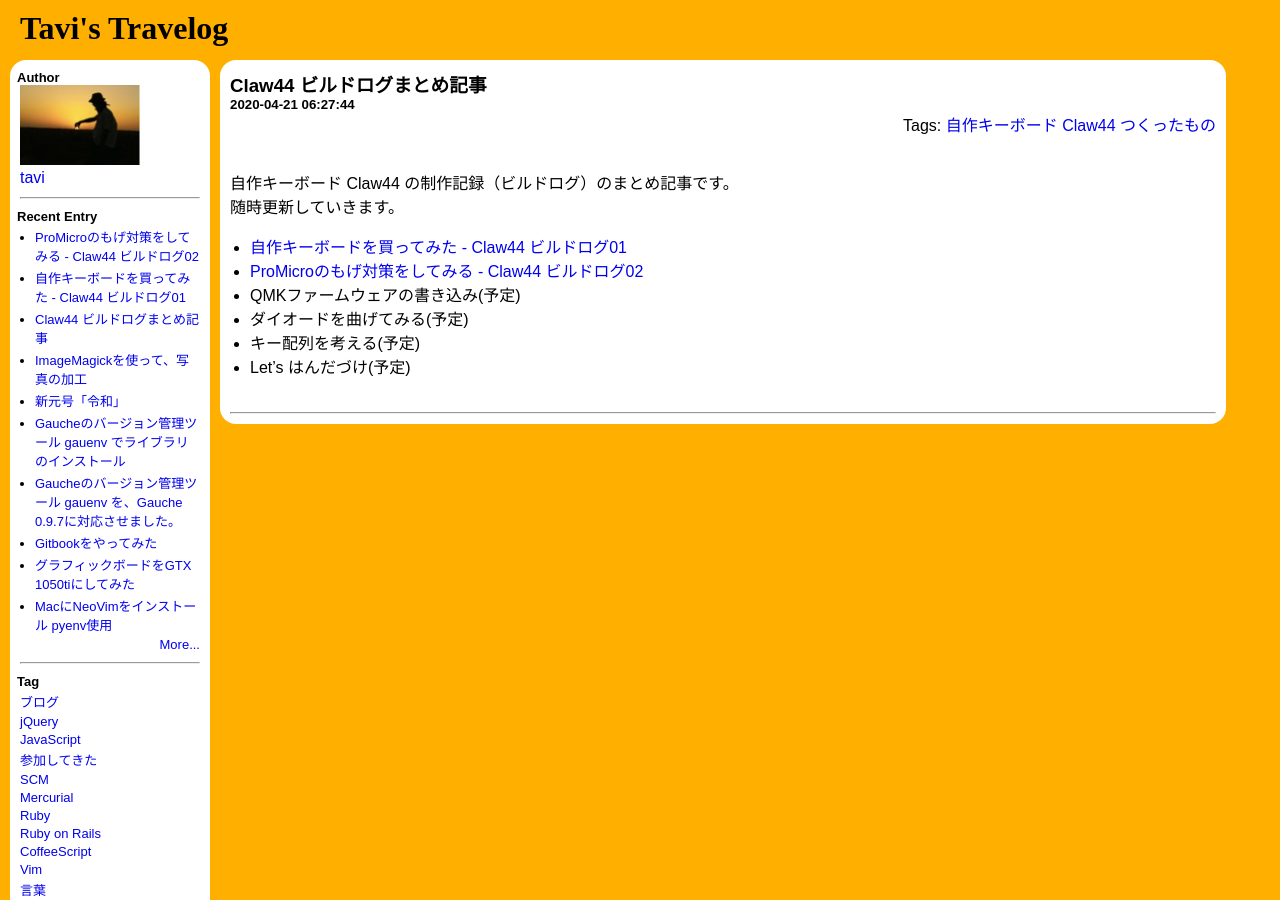
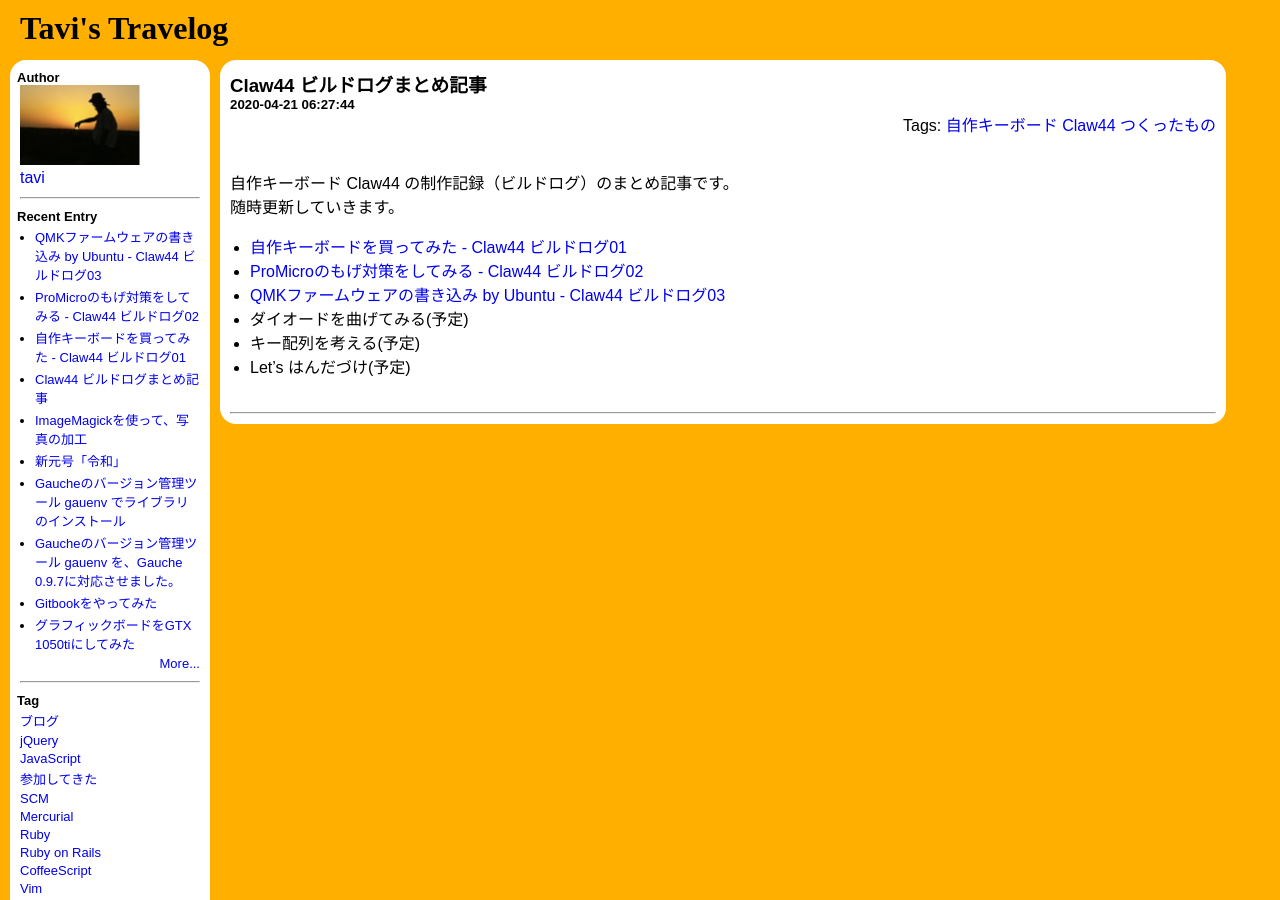
Before and after one commit to ryotakato/ryotakato.github.io, a Jekyll site: the page built from _posts/2020-04-21-claw44-buildlog-00.md, in a window 1280 px wide and 900 px high. Built offline with Jekyll 4.4.1, drawn with Linux system fonts in a browser that asks for light colours; some of the changed lines change nothing that is shown.

Commit message:
post article

````diff
--- a/_posts/2020-04-21-claw44-buildlog-00.md
+++ b/_posts/2020-04-21-claw44-buildlog-00.md
@@ -12,7 +12,7 @@
 
 * [自作キーボードを買ってみた - Claw44 ビルドログ01](/2020/04/22/claw44-buildlog-01)
 * [ProMicroのもげ対策をしてみる - Claw44 ビルドログ02](/2020/04/23/claw44-buildlog-02)
-* QMKファームウェアの書き込み(予定)
+* [QMKファームウェアの書き込み by Ubuntu - Claw44 ビルドログ03](/2020/04/24/claw44-buildlog-03)
 * ダイオードを曲げてみる(予定)
 * キー配列を考える(予定)
 * Let's はんだづけ(予定)
--- /dev/null
+++ b/_posts/2020-04-24-claw44-buildlog-03.md
@@ -0,0 +1,524 @@
+---
+layout: post
+title: "QMKファームウェアの書き込み by Ubuntu - Claw44 ビルドログ03"
+tags : [自作キーボード, Claw44, つくったもの]
+date: 2020-04-24 05:34:44
+---
+
+[前回](/2020/04/23/claw44-buildlog-02)は、ProMicroのもげ対策をしたので、
+そのまま次はProMicroにQMKファームウェアを書き込んだ。
+今回はその記録。
+エラーがでたりしたので、その対策も合わせて。
+
+なお、今までのはビルドガイドに書いてなかったけど、今後はしっかりとビルドガイドを読むことをおすすめする。
+[Claw44 v2 ビルドガイド - yfuku blog](https://blog.yfuku.com/entry/claw44_buildguide)
+
+QMKファームウェアの書き込みについては下記
+[ファームウェア - yfuku blog](https://blog.yfuku.com/entry/claw44_buildguide_farmware)
+
+Claw44は最初からQMKファームウェアが書き込んであるから、デフォルトキーマップで十分という人は、
+この手順は飛ばしても構わないと思う。
+
+
+### QMKファームウェア
+
+QMKファームウェアとは、ProMicroに書き込みファームウェアの一種。
+どのキーを押されたかというのを管理しているプログラムのことだ。
+キーを押したときの電気信号を、PCに伝える前に実際の値に変換しているところと言ってもいいと思う。
+その他、OLEDの描画なども担っている。
+
+キーをPCに伝えるものなので、
+自分の好きなようにキーマップをいじりたいと思った場合、
+このQMKファームウェアを書き換えていくことになる。
+まさにこういうことができるのが、自作キーボードの醍醐味だよね。
+書き込みは一回だけやれば、そのキーボードを他PCに差し替えてもそのまま使えるので、OS側で何もしなくてよい。
+（まあ、どうせキーマップをあれこれいじっていくだろうから、今後何度もやるだろうけど）
+
+
+
+QMKファームウェアは基本的にC言語のソースだから、
+まずはプログラムが必要だが、しっかりとGithubのリポジトリがある。
+[qmk/qmk_firmware: Open-source keyboard firmware for Atmel AVR and Arm USB families](https://github.com/qmk/qmk_firmware)
+
+しっかりとしたドキュメントまで。すばらしい。
+[QMK Firmware](https://docs.qmk.fm/#/)
+
+QMK ConfiguratorとかQMK ToolboxみたいなGUIツールもあるみたいだけど、
+僕はあまり色々GUIのソフトはいれたくないというのもあり、
+自分でコマンドを叩くやり方でいく。
+そうじゃない人は、これをみるとわかりやすい。
+[プログラマーではない人向けのQMK Firmware入門 - Qiita](https://qiita.com/cactusman/items/ac41993d1682c6d8a12e)
+
+
+意外にも自作キーボード界隈ではLinuxでやる人は少数派なのか、Macが多い印象。
+次にWindowsかな。
+僕はUbuntuなので、今後やる人のために書いておく。
+
+参考になりそうなの
+[Linux/Macのターミナルだけで自作キーボードのファームウェアを書き込む一例 - Qiita](https://qiita.com/not13/items/d2ec93b27bcd4d890dcc)
+[QMK_firmwareで自作キーボードのキーマップの変更 - Qiita](https://qiita.com/mei28/items/66436b424c93f9ff6e41)
+
+
+
+### 環境
+
+* Ubuntu 18.04LTS (そういや、昨日20.04がでたらしいな)
+* bash 4.4.20 (shellは特にこだわりがないので、bashでいい派)
+
+
+では実践していこう
+
+
+### QMKファームウェアの準備
+
+まずは先のGithubリポジトリを自身のアカウントにforkしておく。
+別にこれはしなくてもいいんだけど、自分でキーマップを書き換えたいと思っているなら、
+リポジトリを用意しておくことをおすすめする。
+
+forkしたのがこれ
+[ryotakato/qmk_firmware](https://github.com/ryotakato/qmk_firmware)
+
+
+リポジトリから取得
+
+```bash
+$ git clone git@github.com:ryotakato/qmk_firmware.git
+```
+
+
+次にQMLのインストール(必要なライブラリなどが自動で入る)
+```bash
+$ ./qmk_firmware/util/qmk_install.sh
+```
+
+移動
+```bash
+$ cd qmk_firmware
+```
+
+あと、submoduleもしておく必要がある
+```bash
+$ make git-submodule
+```
+
+
+インストールが完了したら、ちゃんと動くかどうかの試しのビルド
+makeコマンドに、キーボード:レイアウト という形で指定する。
+指定できるものは決まっているのでkeyboardsディレクトリをみるとよい
+```bash
+$ make claw44:default
+
+QMK Firmware 0.8.108
+Making claw44/rev1 with keymap default
+
+avr-gcc (GCC) 5.4.0
+Copyright (C) 2015 Free Software Foundation, Inc.
+This is free software; see the source for copying conditions.  There is NO
+warranty; not even for MERCHANTABILITY or FITNESS FOR A PARTICULAR PURPOSE.
+
+Compiling: keyboards/claw44/i2c.c                                                                   [OK]
+Compiling: keyboards/claw44/serial.c                                                                [OK]
+Compiling: keyboards/claw44/ssd1306.c                                                               [OK]
+Compiling: keyboards/claw44/rev1/matrix.c                                                           [OK]
+Compiling: keyboards/claw44/rev1/split_util.c                                                       [OK]
+Compiling: keyboards/claw44/rev1/split_scomm.c                                                      [OK]
+Compiling: keyboards/claw44/lib/glcdfont.c                                                          [OK]
+Compiling: keyboards/claw44/lib/layer_state_reader.c                                                [OK]
+Compiling: keyboards/claw44/lib/logo_reader.c                                                       [OK]
+Compiling: keyboards/claw44/lib/keylogger.c                                                         [OK]
+Compiling: keyboards/claw44/claw44.c                                                                [OK]
+Compiling: keyboards/claw44/rev1/rev1.c                                                             [OK]
+Compiling: keyboards/claw44/keymaps/default/keymap.c                                                [OK]
+Compiling: quantum/quantum.c                                                                        [OK]
+Compiling: quantum/keymap_common.c                                                                  [OK]
+Compiling: quantum/keycode_config.c                                                                 [OK]
+Compiling: quantum/debounce/sym_g.c                                                                 [OK]
+Compiling: quantum/process_keycode/process_space_cadet.c                                            [OK]
+Compiling: quantum/process_keycode/process_magic.c                                                  [OK]
+Compiling: quantum/process_keycode/process_grave_esc.c                                              [OK]
+Compiling: tmk_core/common/host.c                                                                   [OK]
+Compiling: tmk_core/common/keyboard.c                                                               [OK]
+Compiling: tmk_core/common/action.c                                                                 [OK]
+Compiling: tmk_core/common/action_tapping.c                                                         [OK]
+Compiling: tmk_core/common/action_macro.c                                                           [OK]
+Compiling: tmk_core/common/action_layer.c                                                           [OK]
+Compiling: tmk_core/common/action_util.c                                                            [OK]
+Compiling: tmk_core/common/print.c                                                                  [OK]
+Compiling: tmk_core/common/debug.c                                                                  [OK]
+Compiling: tmk_core/common/util.c                                                                   [OK]
+Compiling: tmk_core/common/eeconfig.c                                                               [OK]
+Compiling: tmk_core/common/report.c                                                                 [OK]
+Compiling: tmk_core/common/avr/suspend.c                                                            [OK]
+Compiling: tmk_core/common/avr/timer.c                                                              [OK]
+Compiling: tmk_core/common/avr/bootloader.c                                                         [OK]
+Assembling: tmk_core/common/avr/xprintf.S                                                           [OK]
+Compiling: tmk_core/common/magic.c                                                                  [OK]
+Compiling: tmk_core/protocol/lufa/lufa.c                                                            [OK]
+Compiling: tmk_core/protocol/usb_descriptor.c                                                       [OK]
+Compiling: tmk_core/protocol/lufa/outputselect.c                                                    [OK]
+Compiling: lib/lufa/LUFA/Drivers/USB/Class/Common/HIDParser.c                                       [OK]
+Compiling: lib/lufa/LUFA/Drivers/USB/Core/AVR8/Device_AVR8.c                                        [OK]
+Compiling: lib/lufa/LUFA/Drivers/USB/Core/AVR8/EndpointStream_AVR8.c                                [OK]
+Compiling: lib/lufa/LUFA/Drivers/USB/Core/AVR8/Endpoint_AVR8.c                                      [OK]
+Compiling: lib/lufa/LUFA/Drivers/USB/Core/AVR8/Host_AVR8.c                                          [OK]
+Compiling: lib/lufa/LUFA/Drivers/USB/Core/AVR8/PipeStream_AVR8.c                                    [OK]
+Compiling: lib/lufa/LUFA/Drivers/USB/Core/AVR8/Pipe_AVR8.c                                          [OK]
+Compiling: lib/lufa/LUFA/Drivers/USB/Core/AVR8/USBController_AVR8.c                                 [OK]
+Compiling: lib/lufa/LUFA/Drivers/USB/Core/AVR8/USBInterrupt_AVR8.c                                  [OK]
+Compiling: lib/lufa/LUFA/Drivers/USB/Core/ConfigDescriptors.c                                       [OK]
+Compiling: lib/lufa/LUFA/Drivers/USB/Core/DeviceStandardReq.c                                       [OK]
+Compiling: lib/lufa/LUFA/Drivers/USB/Core/Events.c                                                  [OK]
+Compiling: lib/lufa/LUFA/Drivers/USB/Core/HostStandardReq.c                                         [OK]
+Compiling: lib/lufa/LUFA/Drivers/USB/Core/USBTask.c                                                 [OK]
+Linking: .build/claw44_rev1_default.elf                                                             [OK]
+Creating load file for flashing: .build/claw44_rev1_default.hex                                     [OK]
+Copying claw44_rev1_default.hex to qmk_firmware folder                                              [OK]
+Checking file size of claw44_rev1_default.hex                                                       [OK]
+ * The firmware size is fine - 20144/28672 (70%, 8528 bytes free)
+```
+
+
+これが終わると、カレントディレクトリに、ファイルができている
+これができていれば、一通り正しく準備できたということ
+
+```bash
+$ ls claw44_rev1_default.hex
+
+claw44_rev1_default.hex
+```
+
+
+
+### 自身用の新規キーマップ作成
+
+新規キーマップのディレクトリを作成するが、
+専用のシェルが用意してあって、助かる。
+なお、引数は、キーボードと、新規キーマップの名前。
+だいたい個人用のキーマップを作るときはその人のハンドルネームをつけることが多いらしい。
+
+```bash
+$ ./util/new_keymap.sh claw44 ryotakato
+ryotakato keymap directory created in: qmk_firmware/keyboards/claw44/keymaps/
+
+Compile a firmware file with your new keymap by typing:
+   make claw44:ryotakato
+from the qmk_firmware directory
+```
+
+では、これもビルド
+```bash
+$ make claw44:ryotakato
+
+・・・省略
+
+$ ls claw44_rev1_ryotakato.hex
+
+claw44_rev1_ryotakato.hex
+```
+
+次にキーマップの書き換えだが、
+これの詳細は別途記事にする予定なので、今は割愛。
+なんやかんや書き換えたと思ってください。
+
+```bash
+$ vim keyboards/claw44/keymaps/ryotakato/keymap.c
+```
+
+書き換えたら、再度ビルド
+
+```bash
+$ make claw44:ryotakato
+
+・・・省略
+
+$ ls claw44_rev1_ryotakato.hex
+
+claw44_rev1_ryotakato.hex
+```
+
+
+これで、自身のキーマップの書き込む用のファイルができた。
+
+
+
+
+### 実際にProMicroに書き込み
+
+正直ここまでは苦労せずにいったが、
+ここからが一番ひっかかった。
+
+
+まずは書き込む前に、
+ProMicroとPCをUSBでつなぐ。
+ここで前回のもげ対策が活きてくる
+
+つなぐと、Claw44のProMicroは緑のLEDが点灯した。
+どうやらこれが接続OKということらしい。
+
+
+では、書き込んでいく
+
+```
+$ make claw44:ryotakato:avrdude
+```
+
+ここで、途中で、Detecting USB port, reset your controller now
+という文字がでたので、ProMicroのRSTとGNDをショートさせる
+動作としては、ピンセットで触って、離して、ということだが、
+RSTとGNDは穴になっているので、穴の間をつまんだってのが、やったことを正確に表しているかも。
+
+これは、公式ビルドガイドの、図がわかりやすい。
+[ファームウェア - yfuku blog](https://blog.yfuku.com/entry/claw44_buildguide_farmware)
+
+なお、リセットスイッチを2回って書いてあるから、ピンセットでショートさせるときも2回なのかと思ったが、
+そうならそうと書くはずだから、僕は1回だけ触ったが、それで問題なかったみたい。
+
+また、ショートさせた際、LEDは緑の他に赤が2つほどひかったが、これで正常動作っぽい。（下記リンクの図）
+[ProMicroのモゲ防止ついでにQMK_Firmwareを書き込む - Qiita](https://qiita.com/hdbx/items/2f3e4ddfcadda2a5578e)
+
+
+コンソール画面が進んだのでいったかなと思ったが、
+Waiting for /dev/ttyACM0 to become writable. の最後のドットが出続けて、終わらない。
+なんかで無限ループしているみたい？
+調べてみると、
+[自作キーボード初心者がfirmware書き込みで躓いたこと集 - Qiita](https://qiita.com/hokita222/items/a5567d955923125b93ed)
+で書いてある通り、権限が足りないみたいなので、sudoつける
+これはLinux特有だと思う
+
+```bash
+# 下記コマンドをうったら、さっきと同じタイミングでショートさせる
+$ sudo make claw44:ryotakato:avrdude
+
+・・・省略
+sh: 1: avrdude: not found
+```
+
+今度はavrdudeが存在しないってエラー
+avrdudeは書き込むときに使うライブラリだろうから、きっと最初にいれておかなきゃいけなかったんだな。
+後日、下記をみつけたので、間違いない。
+[自作キーボードのファームウェア(qmk_firmware)の書き込み環境をRaspberryPi3上に構築する方法 – StupidDog's blog](https://stupiddog.jp/note/archives/1599)
+
+ということで、apt-getでいれておく
+
+```bash
+$ sudo apt-get install avrdude
+```
+
+再度(長いけど、エラーがでたので全量)
+
+```bash
+$ sudo make claw44:ryotakato:avrdude
+QMK Firmware 0.8.108
+Making claw44/rev1 with keymap ryotakato and target avrdude
+
+avr-gcc (GCC) 5.4.0
+Copyright (C) 2015 Free Software Foundation, Inc.
+This is free software; see the source for copying conditions.  There is NO
+warranty; not even for MERCHANTABILITY or FITNESS FOR A PARTICULAR PURPOSE.
+
+Size before:
+   text	   data	    bss	    dec	    hex	filename
+      0	  20132	      0	  20132	   4ea4	.build/claw44_rev1_ryotakato.hex
+
+Copying claw44_rev1_ryotakato.hex to qmk_firmware folder                                            [OK]
+Checking file size of claw44_rev1_ryotakato.hex                                                     [OK]
+ * The firmware size is fine - 20132/28672 (70%, 8540 bytes free)
+Detecting USB port, reset your controller now.............
+# ここでショートさせる
+Device /dev/ttyACM0 has appeared; assuming it is the controller.
+Waiting for /dev/ttyACM0 to become writable.
+
+Connecting to programmer: .
+Found programmer: Id = "CATERIN"; type = S
+    Software Version = 1.0; No Hardware Version given.
+Programmer supports auto addr increment.
+Programmer supports buffered memory access with buffersize=128 bytes.
+
+Programmer supports the following devices:
+    Device code: 0x44
+
+avrdude: AVR device initialized and ready to accept instructions
+
+Reading | ################################################## | 100% 0.00s
+
+avrdude: Device signature = 0x1e9587 (probably m32u4)
+avrdude: NOTE: "flash" memory has been specified, an erase cycle will be performed
+         To disable this feature, specify the -D option.
+avrdude: erasing chip
+avrdude: reading input file ".build/claw44_rev1_ryotakato.hex"
+avrdude: input file .build/claw44_rev1_ryotakato.hex auto detected as Intel Hex
+avrdude: writing flash (20132 bytes):
+
+Writing | ###                                                | 5% 0.10savrdude: error: programmer did not respond to command: set addr
+Writing | ######                                             | 11% 0.20savrdude: error: programmer did not respond to command: set addr
+Writing | #############                                      | 26% 0.42savrdude: error: programmer did not respond to command: set addr
+Writing | ################                                   | 32% 0.50savrdude: error: programmer did not respond to command: set addr
+Writing | ####################                               | 39% 4.38savrdude: error: programmer did not respond to command: set addr
+Writing | #######################                            | 45% 4.48savrdude: error: programmer did not respond to command: set addr
+Writing | ##############################                     | 60% 4.69savrdude: error: programmer did not respond to command: set addr
+Writing | #####################################              | 74% 8.38savrdude: error: programmer did not respond to command: set addr
+Writing | ########################################           | 79% 8.46savrdude: error: programmer did not respond to command: set addr
+Writing | ###############################################    | 94% 8.68savrdude: error: programmer did not respond to command: set addr
+Writing | ################################################## | 100% 8.76s
+
+avrdude: 20132 bytes of flash written
+avrdude: verifying flash memory against .build/claw44_rev1_ryotakato.hex:
+avrdude: load data flash data from input file .build/claw44_rev1_ryotakato.hex:
+avrdude: input file .build/claw44_rev1_ryotakato.hex auto detected as Intel Hex
+avrdude: input file .build/claw44_rev1_ryotakato.hex contains 20132 bytes
+avrdude: reading on-chip flash data:
+
+Reading |                                                    | 0% 0.00savrdude: butterfly_recv(): programmer is not responding
+avrdude: error: programmer did not respond to command: set addr
+avrdude: butterfly_recv(): programmer is not responding
+Reading | ################################################## | 100% 10.65s
+
+avrdude: verifying ...
+avrdude: verification error, first mismatch at byte 0x0000
+         0x0d != 0x0c
+avrdude: verification error; content mismatch
+
+avrdude: safemode: Fuses OK (E:FB, H:D8, L:FF)
+
+avrdude done.  Thank you.
+
+tmk_core/avr.mk:203: recipe for target 'avrdude' failed
+make[1]: *** [avrdude] Error 1
+Make finished with errors
+Makefile:560: recipe for target 'claw44:ryotakato:avrdude' failed
+make: *** [claw44:ryotakato:avrdude] Error 1
+```
+
+進みはしたし、doneは出力されたけど、Errorだな。。。
+ここで結構詰まった。
+このうち、 avrdude: butterfly_recv(): programmer is not responding でググると、
+色々でてくるが、どうも明確な回答が見当たらない。
+
+ただ、色々みてるうちに、ModemManagerが邪魔しているとエラーになるって話をみかけた。
+[LinuxのModemManagerが自作キーボードへのキーマップ書き込みを邪魔している時の対処法 - Qiita](https://qiita.com/zuk2y/items/efed106dad430430060b)
+
+確かに、statusをみてみると、なんか色々警告を出力している
+
+```bash
+$ sudo systemctl status ModemManager.service
+
+● ModemManager.service - Modem Manager
+・・・省略
+ModemManager[1104]: <warn>  (ttyACM0) could not open serial device (2)
+ModemManager[1104]: <warn>  [plugin manager] task 9,ttyACM0: error when checking support with plugin 'Iridium': '(tty/ttyACM0) failed to open port: Could not open serial d
+ModemManager[1104]: <warn>  (ttyACM0) could not open serial device (2)
+ModemManager[1104]: <warn>  [plugin manager] task 9,ttyACM0: error when checking support with plugin 'Cinterion': '(tty/ttyACM0) failed to open port: Could not open serial
+ModemManager[1104]: <warn>  (ttyACM0) could not open serial device (2)
+ModemManager[1104]: <warn>  [plugin manager] task 9,ttyACM0: error when checking support with plugin 'Generic': '(tty/ttyACM0) failed to open port: Could not open serial d
+ModemManager[1104]: <info>  Couldn't check support for device '/sys/devices/pci0000:00/0000:00:13.1/usb6/6-3': not supported by any plugin
+ModemManager[1104]: <info>  [device /sys/devices/pci0000:00/0000:00:13.1/usb6/6-3] creating modem with plugin 'Generic' and '1' ports
+ModemManager[1104]: <warn>  Could not grab port (tty/ttyACM0): 'Cannot add port 'tty/ttyACM0', unhandled serial type'
+ModemManager[1104]: <warn>  Couldn't create modem for device '/sys/devices/pci0000:00/0000:00:13.1/usb6/6-3': Failed to find primary AT port
+```
+
+どうやら、有名な問題らしい。影響があるかどうかわからないが、一旦ModemManagerをとめてみる
+```bash
+$ sudo systemctl stop ModemManager.service
+```
+
+
+再度
+
+```bash
+$ sudo make claw44:ryotakato:avrdude
+QMK Firmware 0.8.108
+Making claw44/rev1 with keymap ryotakato and target avrdude
+
+avr-gcc (GCC) 5.4.0
+Copyright (C) 2015 Free Software Foundation, Inc.
+This is free software; see the source for copying conditions.  There is NO
+warranty; not even for MERCHANTABILITY or FITNESS FOR A PARTICULAR PURPOSE.
+
+Size before:
+   text	   data	    bss	    dec	    hex	filename
+      0	  20132	      0	  20132	   4ea4	.build/claw44_rev1_ryotakato.hex
+
+Copying claw44_rev1_ryotakato.hex to qmk_firmware folder                                            [OK]
+Checking file size of claw44_rev1_ryotakato.hex                                                     [OK]
+ * The firmware size is fine - 20132/28672 (70%, 8540 bytes free)
+Detecting USB port, reset your controller now............................
+# ここでショートさせる
+Device /dev/ttyACM0 has appeared; assuming it is the controller.
+Waiting for /dev/ttyACM0 to become writable.
+
+Connecting to programmer: .
+Found programmer: Id = "CATERIN"; type = S
+    Software Version = 1.0; No Hardware Version given.
+Programmer supports auto addr increment.
+Programmer supports buffered memory access with buffersize=128 bytes.
+
+Programmer supports the following devices:
+    Device code: 0x44
+
+avrdude: AVR device initialized and ready to accept instructions
+
+Reading | ################################################## | 100% 0.00s
+
+avrdude: Device signature = 0x1e9587 (probably m32u4)
+avrdude: NOTE: "flash" memory has been specified, an erase cycle will be performed
+         To disable this feature, specify the -D option.
+avrdude: erasing chip
+avrdude: reading input file ".build/claw44_rev1_ryotakato.hex"
+avrdude: input file .build/claw44_rev1_ryotakato.hex auto detected as Intel Hex
+avrdude: writing flash (20132 bytes):
+
+Writing | ################################################## | 100% 1.90s
+
+avrdude: 20132 bytes of flash written
+avrdude: verifying flash memory against .build/claw44_rev1_ryotakato.hex:
+avrdude: load data flash data from input file .build/claw44_rev1_ryotakato.hex:
+avrdude: input file .build/claw44_rev1_ryotakato.hex auto detected as Intel Hex
+avrdude: input file .build/claw44_rev1_ryotakato.hex contains 20132 bytes
+avrdude: reading on-chip flash data:
+
+Reading | ################################################## | 100% 0.64s
+
+avrdude: verifying ...
+avrdude: 20132 bytes of flash verified
+
+avrdude: safemode: Fuses OK (E:FB, H:D8, L:FF)
+
+avrdude done.  Thank you.
+```
+
+おー、うまくいった！
+もう片方もやろうということで、
+ProMicroをケーブルから抜き、
+もう一つのProMicroを挿す。
+
+```bash
+$ sudo make claw44:ryotakato:avrdude
+・・・省略
+avrdude done.  Thank you.
+```
+
+成功！
+確か分割キーボードは、USBケーブルをつなぐほうをMasterと認識するはずなので、
+正直、2つともやる必要があるのかは分からないが、念の為
+とりあえず右手用にしようとしてたProMicroを先にやってしまったので、左手用にしないと。
+つくるときにきをつける
+
+一応最後、ModemManagerを元に戻しておく
+```bash
+$ sudo systemctl start ModemManager.service
+```
+
+
+ちなみに、トラブルシュートまわりには下記も参考になる
+[QMK configuratorを使ってキーマップを作成する - 天高工房](https://skyhigh-works.hatenablog.com/entry/2019/02/13/161011)
+
+
+
+### まとめ
+
+
+* いつになく他サイトへのリンクが多くなった
+
+先人たちに感謝。
+
+次回はダイオードを折り曲げる工程
````
